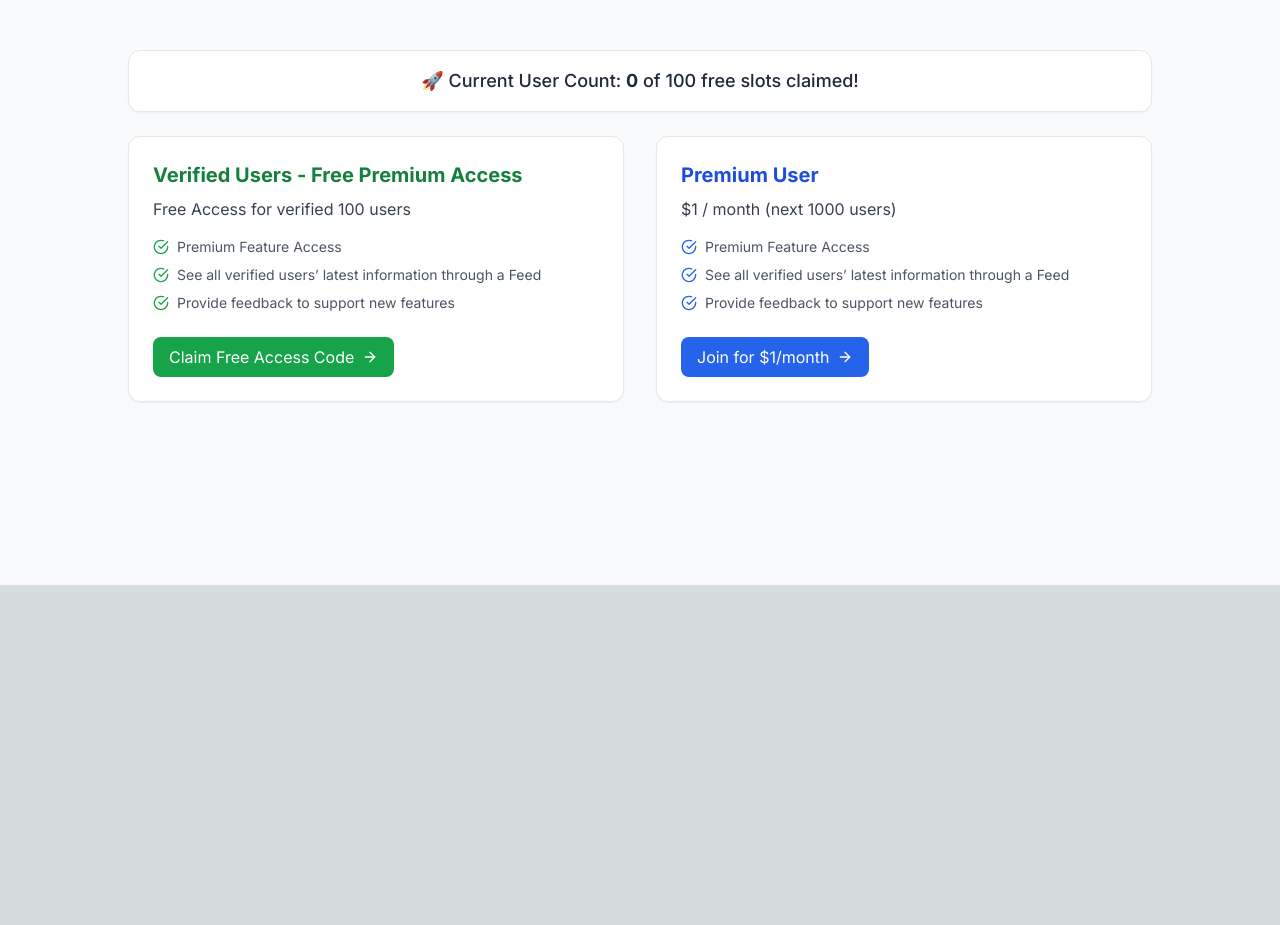
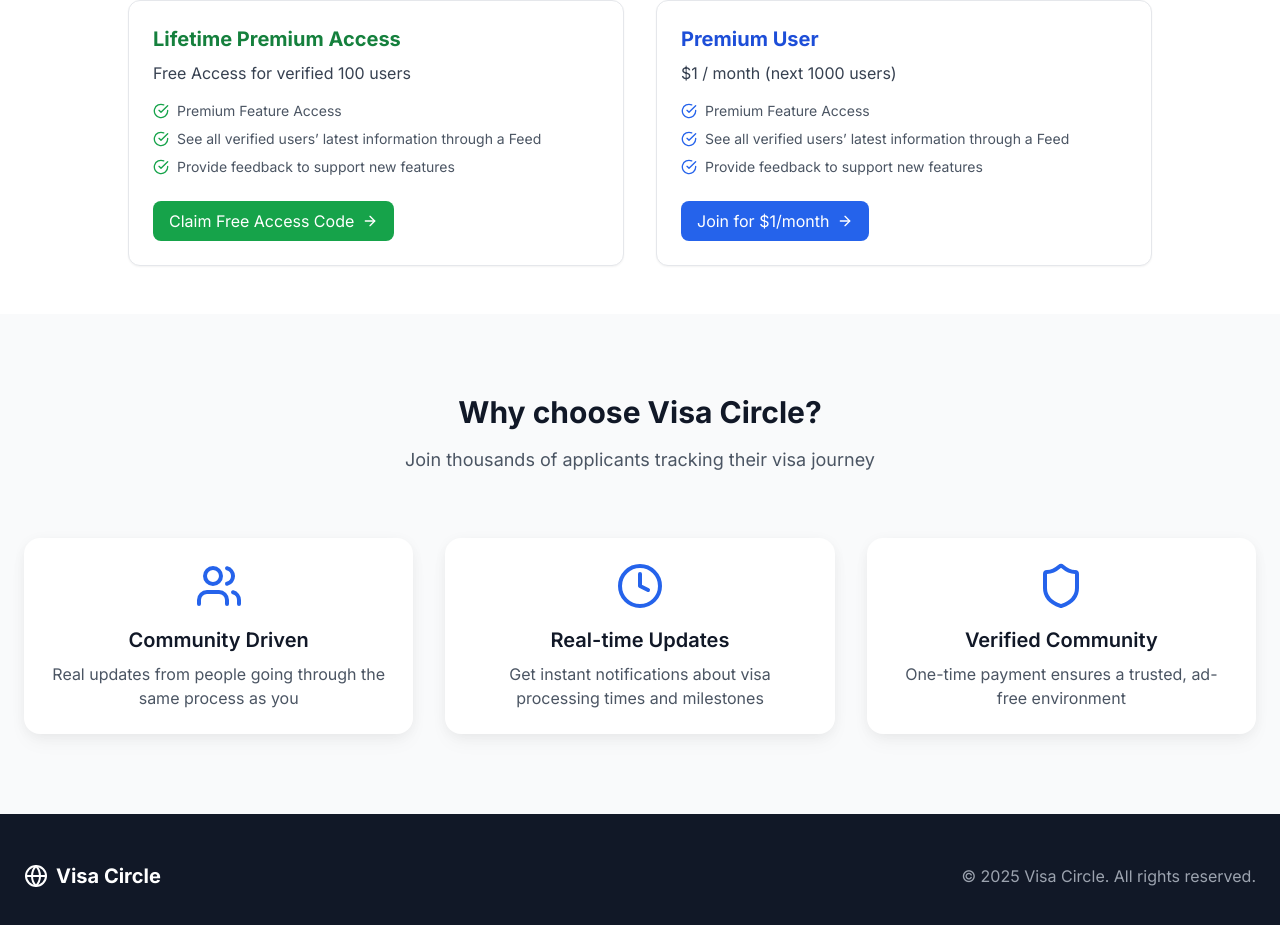
Before and after one commit to denusurat1/Visa-circle, a Next.js app: page /pricing in a window 1280 px wide. Shown: the part 215-1140 px from the top of the page. Before the commit the page ends 800 px from the top, so only its background shows below. Built offline with nearby package versions, Linux system fonts and the light colour scheme; no server answers; the database is empty.

Commit message:
milestone: fix Sign Up hyperlink toggle to sign up form

```diff
--- a/app/checkout/page.tsx
+++ b/app/checkout/page.tsx
@@ -3,7 +3,7 @@
 import { useState, useEffect } from 'react'
 import { useRouter } from 'next/navigation'
 import Link from 'next/link'
-import { Globe, Shield, CheckCircle, AlertTriangle } from 'lucide-react'
+import { Globe, Shield, CheckCircle, AlertTriangle, X, ArrowRight } from 'lucide-react'
 import { supabase } from '@/lib/supabaseClient'
 
 export default function CheckoutPage() {
@@ -15,6 +15,7 @@
   const [accessCode, setAccessCode] = useState('')
   const [codeError, setCodeError] = useState('')
   const [codeLoading, setCodeLoading] = useState(false)
+  const [showModal, setShowModal] = useState(false)
 
   const handleAccessCode = async () => {
     setCodeError('')
@@ -299,7 +300,17 @@
               )}
             </button>
             <div className="mt-6 text-center space-y-2">
-              <p className="text-sm text-gray-500">Have an access code?</p>
+              <div className="mt-6 text-center space-y-2">
+                <p className="text-sm text-gray-500">
+                  <span
+                    onClick={() => setShowModal(true)}
+                    className="text-primary-600 hover:text-primary-500 cursor-pointer underline"
+                  >
+                    FREE Lifetime Access
+                  </span>
+                </p>
+              </div>
+
               <div className="flex items-center space-x-2">
                 <input
                   type="text"
@@ -342,6 +353,35 @@
             </a>
           </p>
         </div>
+
+        {/* Modal */}
+        {showModal && (
+          <div className="fixed inset-0 bg-black bg-opacity-50 flex justify-center items-center z-50">
+            <div className="bg-white rounded-xl shadow-lg p-6 max-w-lg w-full relative">
+              <button
+                onClick={() => setShowModal(false)}
+                className="absolute top-2 right-2 text-gray-400 hover:text-gray-600"
+              >
+                <X className="h-6 w-6" />
+              </button>
+              <h3 className="text-xl font-bold text-gray-800 mb-4">Claim Your Free Premium Access</h3>
+              <ol className="list-decimal list-inside space-y-2 text-gray-700 mb-6">
+                <li className="line-through">Sign up as a User</li>
+                <li className="line-through">Confirm your Email Address</li>
+                <li>Forward email from USCIS or CEAC.gov — Validate your current status</li>
+                <li>Receive Confirmation and Free Access Code</li>
+                <li>Use Access code for Premium Access</li>
+              </ol>
+              <Link
+                href="/login?mode=signup"
+                className="inline-flex items-center bg-green-600 text-white px-4 py-2 rounded-lg hover:bg-green-700 transition-colors"
+              >
+                Sign Up
+                <ArrowRight className="h-4 w-4 ml-2" />
+              </Link>
+            </div>
+          </div>
+        )}
       </div>
     </div>
   )
--- a/app/page.tsx
+++ b/app/page.tsx
@@ -12,16 +12,13 @@
                 <Globe className="h-8 w-8 text-primary-600" />
                 <span className="text-2xl font-bold text-gray-900">Visa Circle</span>
             </Link>
-            <div>
-              <Link
-              href="/pricing" className='btn-secondary'>Pricing</Link>
-            </div>
+
 
             <div className="flex space-x-4">
               <Link href="/login" className="btn-secondary">
                 Login
               </Link>
-              <Link href="/login" className="btn-primary">
+              <Link href="/login?mode=signup" className="btn-primary">
                 Sign Up
               </Link>
             </div>
@@ -40,10 +37,10 @@
               Powered by the community. Get insights from real people going through the same visa journey as you.
             </p>
             <div className="flex justify-center space-x-4">
-              <Link href="/login" className="btn-primary text-lg px-8 py-4">
+              <Link href="/login?mode=signup" className="btn-primary text-lg px-8 py-4">
                 Get Started
               </Link>
-              <Link href="/login" className="btn-secondary text-lg px-8 py-4">
+              <Link href="/pricing" className="btn-secondary text-lg px-8 py-4">
                 Learn More
               </Link>
             </div>
@@ -118,7 +115,7 @@
 
             <div className="card">
               <p className="text-gray-600 mb-4">
-                "Finally found a reliable source for US visa timelines. The real-time updates are exactly what I needed."
+              &quot;Finally found a reliable source for US visa timelines. The real-time updates are exactly what I needed.&quot;
               </p>
               <div className="flex items-center">
                 <div className="w-10 h-10 bg-primary-100 rounded-full flex items-center justify-center">
--- a/app/pricing/page.tsx
+++ b/app/pricing/page.tsx
@@ -2,7 +2,7 @@
 
 import { useEffect, useState } from 'react'
 import Link from 'next/link'
-import { CheckCircle, ArrowRight, Globe, X } from 'lucide-react'
+import { CheckCircle, ArrowRight, Globe, X, Users, Clock, Shield } from 'lucide-react'
 import { supabase } from '@/lib/supabaseClient'
 
 const features_free = [
@@ -39,7 +39,7 @@
   }, [])
 
   return (
-    <div className="min-h-screen bg-gray-50 flex flex-col">
+    <div className="min-h-screen bg-white flex flex-col">
       {/* Navigation */}
       <nav className="bg-white shadow-sm border-b">
         <div className="max-w-7xl mx-auto px-6 py-4">
@@ -75,7 +75,7 @@
           {/* Left panel: Free offer */}
           <div className="bg-white border rounded-xl shadow-sm p-6">
             <h2 className="text-xl font-bold text-green-700 mb-2">
-              Verified Users - Free Premium Access
+              Lifetime Premium Access
             </h2>
             <p className="text-gray-700 mb-4">Free Access for verified 100 users</p>
             <ul className="space-y-2 mb-6">
@@ -120,6 +120,46 @@
         </div>
       </div>
 
+      {/* Features Section */}
+      <section className="bg-gray-50 py-20">
+        <div className="max-w-7xl mx-auto px-6">
+          <div className="text-center mb-16">
+            <h2 className="text-3xl font-bold text-gray-900 mb-4">
+              Why choose Visa Circle?
+            </h2>
+            <p className="text-lg text-gray-600">
+              Join thousands of applicants tracking their visa journey
+            </p>
+          </div>
+
+          <div className="grid md:grid-cols-3 gap-8">
+            <div className="card text-center">
+              <Users className="h-12 w-12 text-primary-600 mx-auto mb-4" />
+              <h3 className="text-xl font-semibold text-gray-900 mb-2">Community Driven</h3>
+              <p className="text-gray-600">
+                Real updates from people going through the same process as you
+              </p>
+            </div>
+
+            <div className="card text-center">
+              <Clock className="h-12 w-12 text-primary-600 mx-auto mb-4" />
+              <h3 className="text-xl font-semibold text-gray-900 mb-2">Real-time Updates</h3>
+              <p className="text-gray-600">
+                Get instant notifications about visa processing times and milestones
+              </p>
+            </div>
+
+            <div className="card text-center">
+              <Shield className="h-12 w-12 text-primary-600 mx-auto mb-4" />
+              <h3 className="text-xl font-semibold text-gray-900 mb-2">Verified Community</h3>
+              <p className="text-gray-600">
+                One-time payment ensures a trusted, ad-free environment
+              </p>
+            </div>
+          </div>
+        </div>
+      </section>
+
       {/* Modal */}
       {showModal && (
         <div className="fixed inset-0 bg-black bg-opacity-50 flex justify-center items-center z-50">
@@ -148,6 +188,23 @@
           </div>
         </div>
       )}
+
+            {/* Footer */}
+            <footer className="bg-gray-900 text-white py-12">
+        <div className="max-w-7xl mx-auto px-6">
+          <div className="flex flex-col md:flex-row justify-between items-center">
+            <div className="flex items-center space-x-2 mb-4 md:mb-0">
+              <Globe className="h-6 w-6 text-primary-400" />
+              <span className="text-xl font-bold">Visa Circle</span>
+            </div>
+            <p className="text-gray-400">
+              © 2025 Visa Circle. All rights reserved.
+            </p>
+          </div>
+        </div>
+      </footer>
+
+
     </div>
   )
 }
```
